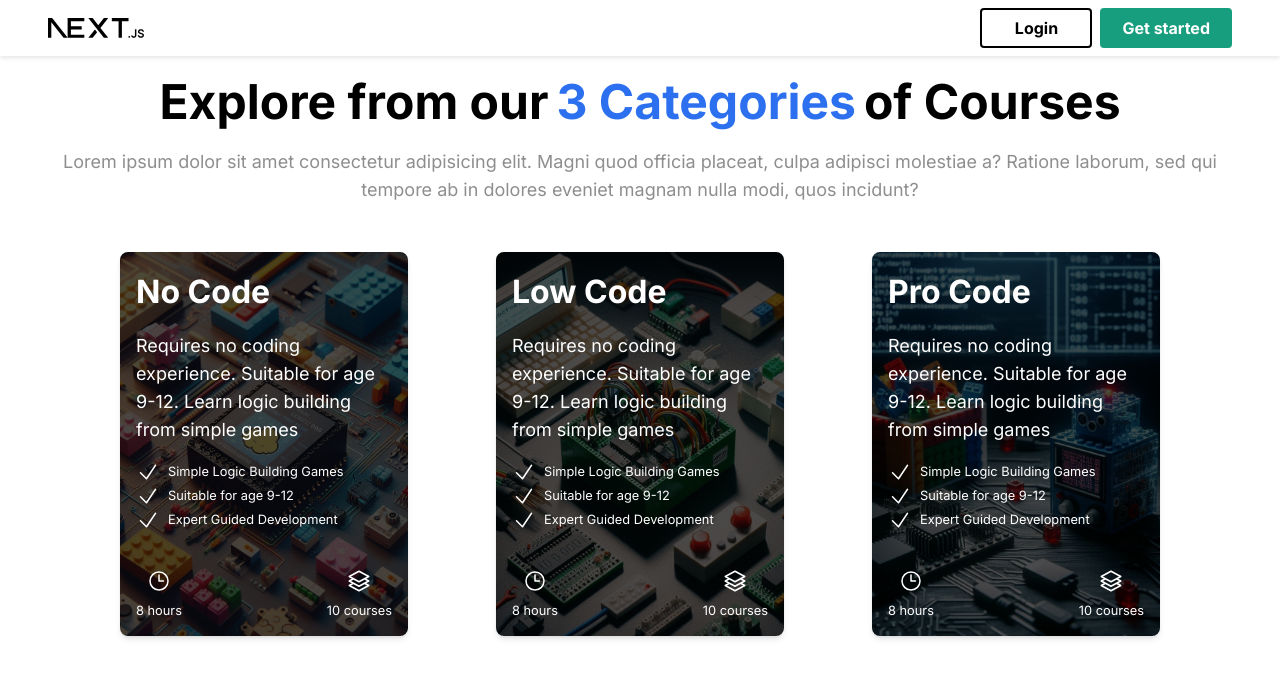
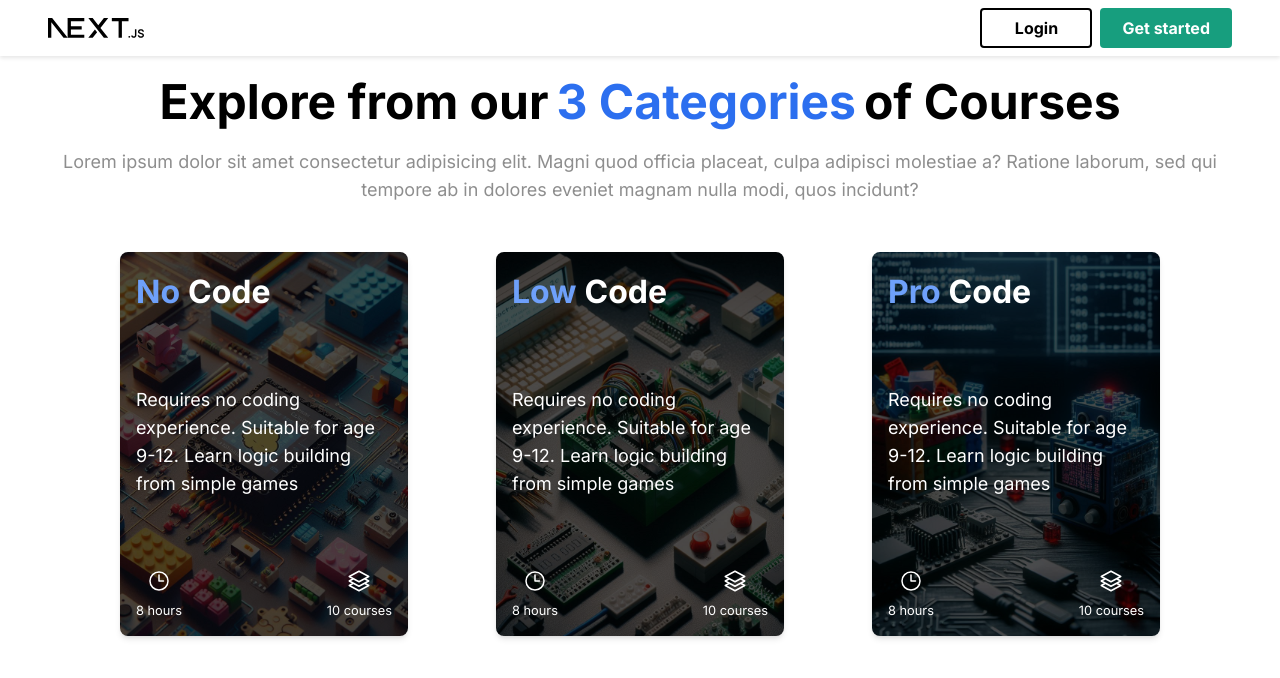
Before and after one commit to RiteshF7/elgorithm-web, a Next.js app: page /categories in a window 1280 px wide. Shown: the top 678 px of the page. Built offline with nearby package versions, Linux system fonts and the light colour scheme.

Commit message:
Category cards UI improvements

```diff
--- a/app/globals.css
+++ b/app/globals.css
@@ -7,6 +7,7 @@
 
     --color-primary: 23 158 126;
     --color-secondary: 44 111 239;
+    --color-secondary-light: 110 160 250;
     --color-tertiary: 238 167 21;
 
     --color-content: 0 0 0;
--- a/src/modules/categories/category-card-grid/CategoryCardGrid.tsx
+++ b/src/modules/categories/category-card-grid/CategoryCardGrid.tsx
@@ -4,7 +4,7 @@ import { CategoryCardGridcontent } from './category-card-grid.content';
 
 export const CategoryCardGrid: FC = () => {
   return (
-    <div className="flex items-center justify-evenly gap-4 my-8">
+    <div className="flex flex-wrap items-center justify-evenly gap-4 my-8">
       {
         CategoryCardGridcontent.map((item, index) => {
           return (
--- a/src/modules/categories/category-card/CategoryCard.tsx
+++ b/src/modules/categories/category-card/CategoryCard.tsx
@@ -16,19 +16,35 @@ export interface CategoryCardProps {
 }
 
 export const CategoryCard: FC<CategoryCardProps> = ({ bgImageUrl, title, description, infoPoints, totalDuration, totalCourses }) => {
+
+  const titleParts = title.split(' ');
   return (
-    <div className="rounded-lg w-72 p-4 aspect-[3/4] shadow-md relative overflow-hidden flex flex-col gap-4">
+    <div className={clsx(
+      "rounded-lg w-72 p-4 aspect-[3/4] group",
+      'cursor-pointer shadow-md relative overflow-hidden flex flex-col gap-4'
+    )}>
       <Image src={bgImageUrl} alt={title} width={288} height={384}
-        className="absolute -z-10 left-0 top-0 object-cover w-72 aspect-[3/4] brightness-[0.3]" />
-      {/* <div className={clsx(
-        'bg-[radial-gradient(ellipse_at_bottom_right,_var(--tw-gradient-stops))] from-sky-400 via-pink-400 to-violet-500',
-        'absolute h-full aspect-square left-0 top-0'
-      )} /> */}
-      <h2 className="text-white text-3xl font-bold">{title}</h2>
-      <p className="text-white text-lg flex-1">
+        className="absolute -z-10 left-0 top-0 object-cover w-72 aspect-[3/4] brightness-[0.3] transition-all duration-1000 group-hover:scale-125" />
+      <div className={clsx(
+        'absolute h-full w-full left-0 top-0'
+      )} />
+      <h2 className="text-white text-3xl font-bold">
+        <span className="text-secondary-light mr-2">{titleParts[0]}</span>
+        {titleParts[1]}
+      </h2>
+      <div className="flex-1 relative">
+        <p className={clsx(
+          'top-1/2 left-0 absolute -translate-y-1/2',
+          'text-white text-lg transition-all duration-500 opacity-100',
+          'group-hover:-translate-y-full  group-hover:opacity-0',
+        )}>
           {description}
         </p>
-      <div className="flex-1">
+        <div className={clsx(
+          'top-1/2 left-0 absolute',
+          'transition-all duration-500 opacity-0 translate-y-full',
+          'group-hover:-translate-y-1/2 group-hover:opacity-100',
+        )}>
           {
             infoPoints.map((infoPoint, index) => {
               return (
@@ -39,6 +55,7 @@ export const CategoryCard: FC<CategoryCardProps> = ({ bgImageUrl, title, descrip
               )
             })
           }
+        </div>
       </div>
       <div className="flex items-center justify-between">
         <div className="flex flex-col items-center gap-2">
@@ -54,6 +71,6 @@ export const CategoryCard: FC<CategoryCardProps> = ({ bgImageUrl, title, descrip
           </p>
         </div>
       </div>
-    </div >
+    </div>
   )
 }
--- a/tailwind.config.ts
+++ b/tailwind.config.ts
@@ -1,22 +1,22 @@
-import type {Config} from "tailwindcss";
+import type { Config } from "tailwindcss";
 
 const config: Config = {
-    content: [
-        "./app/**/*.{js,ts,jsx,tsx,mdx}",
-        "./src/**/*.{js,ts,jsx,tsx,mdx}",
-    ],
+  content: ["./app/**/*.{js,ts,jsx,tsx,mdx}", "./src/**/*.{js,ts,jsx,tsx,mdx}"],
   theme: {
     extend: {
       colors: {
-                primary: 'rgb(var(--color-primary) / <alpha-value>)',
-                secondary: 'rgb(var(--color-secondary) / <alpha-value>)',
-                tertiary: 'rgb(var(--color-tertiary) / <alpha-value>)',
-                foreground: 'rgb(var(--color-foreground) / <alpha-value>)',
+        primary: "rgb(var(--color-primary) / <alpha-value>)",
+        secondary: {
+          light: "rgb(var(--color-secondary-light) / <alpha-value>)",
+          DEFAULT: "rgb(var(--color-secondary) / <alpha-value>)",
+        },
+        tertiary: "rgb(var(--color-tertiary) / <alpha-value>)",
+        foreground: "rgb(var(--color-foreground) / <alpha-value>)",
         content: {
-                    light: 'rgb(var(--color-content-light) / <alpha-value>)',
-                    DEFAULT: 'rgb(var(--color-content) / <alpha-value>)',
-                    contrast: 'rgb(var(--color-content-contrast) / <alpha-value>)'
-                }
+          light: "rgb(var(--color-content-light) / <alpha-value>)",
+          DEFAULT: "rgb(var(--color-content) / <alpha-value>)",
+          contrast: "rgb(var(--color-content-contrast) / <alpha-value>)",
+        },
       },
       backgroundImage: {
         "gradient-radial": "radial-gradient(var(--tw-gradient-stops))",
@@ -24,22 +24,22 @@ const config: Config = {
           "conic-gradient(from 180deg at 50% 50%, var(--tw-gradient-stops))",
       },
       boxShadow: {
-                bottom: '0 2px 4px rgba(0,0,0,0.1)'
+        bottom: "0 2px 4px rgba(0,0,0,0.1)",
       },
       fontSize: {
-                xs: '0.75rem',
-                sm: '0.8rem',
-                base: '1rem',
-                md: '1.125rem',
-                xl: '1.25rem',
-                '2xl': '1.5rem',
-                '3xl': '2rem',
-                '4xl': '2.25rem',
-                '5xl': '3rem',
+        xs: "0.75rem",
+        sm: "0.8rem",
+        base: "1rem",
+        md: "1.125rem",
+        xl: "1.25rem",
+        "2xl": "1.5rem",
+        "3xl": "2rem",
+        "4xl": "2.25rem",
+        "5xl": "3rem",
       },
       maxWidth: {
-                desktop: '1200px'
-            }
+        desktop: "1200px",
+      },
     },
   },
   plugins: [],
```
Lines whose indentation alone changed are shown as unchanged.
